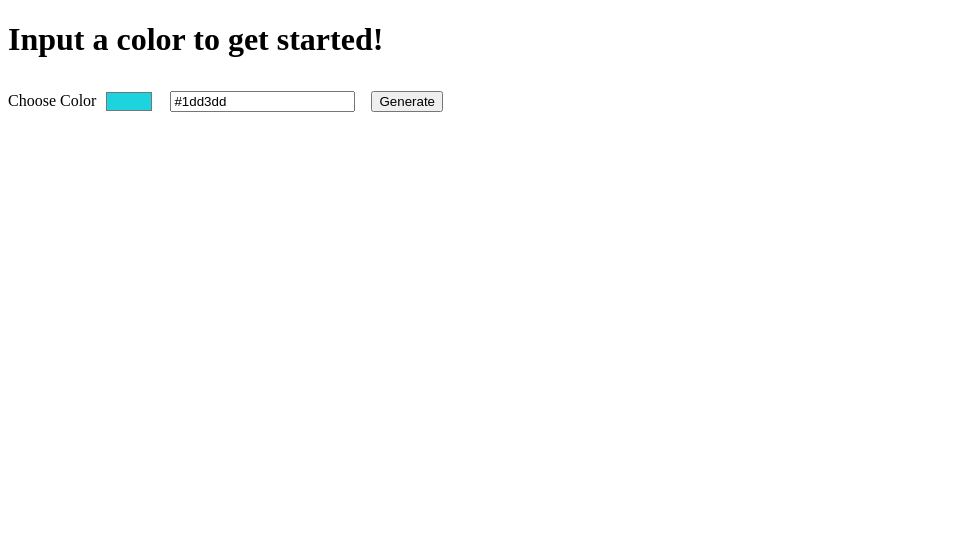
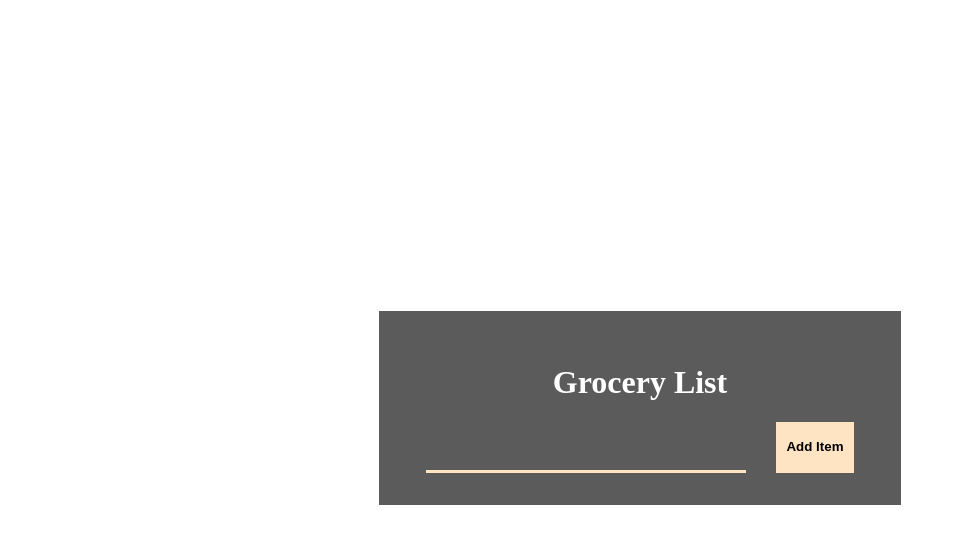
Before and after one commit to barla-x88/react-apps, a React (Vite) app: page / in a window 1280 px wide. Shown: the top 544 px of the page, without its empty margins (0-956 px from the left). Built offline with nearby package versions, Linux system fonts and the light colour scheme.

Commit message:
21 - GroceryBud project - add Form componenet

```diff
--- a/src/App.jsx
+++ b/src/App.jsx
@@ -1,13 +1,6 @@
-import ColorGenerator from "./components/ColorGenerator";
-import { ToastContainer, toast } from "react-toastify";
-import "react-toastify/dist/ReactToastify.css";
+import GroceryBud from "./components/GroceryBud/GroceryBud";
 
 const App = () => {
-  return (
-    <div>
-      <ToastContainer position="top-center" />
-      <ColorGenerator fn={toast} />
-    </div>
-  );
+  return <GroceryBud />;
 };
 export default App;
--- /dev/null
+++ b/src/components/GroceryBud/Form.jsx
@@ -0,0 +1,29 @@
+import { useState } from "react";
+
+const Form = ({ addItemToList }) => {
+  const [itemName, setItemName] = useState("");
+
+  const handleSubmit = (e) => {
+    e.preventDefault();
+    const item = itemName.trim();
+    if (!item) console.warn("Input Item Name");
+
+    setItemName("");
+  };
+  return (
+    <div className="formcontainer">
+      <form onSubmit={handleSubmit}>
+        <input
+          type="text"
+          name={itemName}
+          onChange={(e) => {
+            setItemName(e.target.value);
+          }}
+          value={itemName}
+        />
+        <input type="submit" value="Add Item" />
+      </form>
+    </div>
+  );
+};
+export default Form;
--- /dev/null
+++ b/src/components/GroceryBud/GroceryBud.css
@@ -0,0 +1,44 @@
+body {
+  min-height: 100vh;
+  display: flex;
+  justify-content: center;
+  align-items: center;
+}
+
+.app {
+  background-color: #383737d0;
+  padding: 2rem;
+}
+
+h1 {
+  font-size: 2rem;
+  color: #fff;
+  text-align: center;
+}
+.formcontainer form {
+  display: flex;
+}
+
+.formcontainer form input {
+  padding: 10px;
+  border: none;
+  border-bottom: 3px solid bisque;
+  margin: 0 15px;
+  background-color: transparent;
+}
+.formcontainer form input:first-of-type {
+  width: 300px;
+  color: white;
+  font-size: 1.5rem;
+}
+
+.formcontainer form input[type="text"]:focus {
+  outline: none;
+}
+
+.formcontainer form input[type="submit"] {
+  background-color: bisque;
+  cursor: pointer;
+  font-weight: 700;
+  /* width: 3rem; */
+}
--- /dev/null
+++ b/src/components/GroceryBud/GroceryBud.jsx
@@ -0,0 +1,16 @@
+import { useState } from "react";
+import Form from "./Form";
+import "./GroceryBud.css";
+
+const GroceryBud = () => {
+  const [groceryList, setGroceryList] = useState([]);
+
+  const addItemToList = () => {};
+  return (
+    <div className="app">
+      <h1>Grocery List</h1>
+      <Form addItemToListFn={addItemToList} />
+    </div>
+  );
+};
+export default GroceryBud;
--- /dev/null
+++ b/src/components/GroceryBud/index.jsx
@@ -0,0 +1 @@
+export { default } from "./GroceryBud";
```
Also changed, not shown: 1 other file (tests, documents, lock files or other folders).
